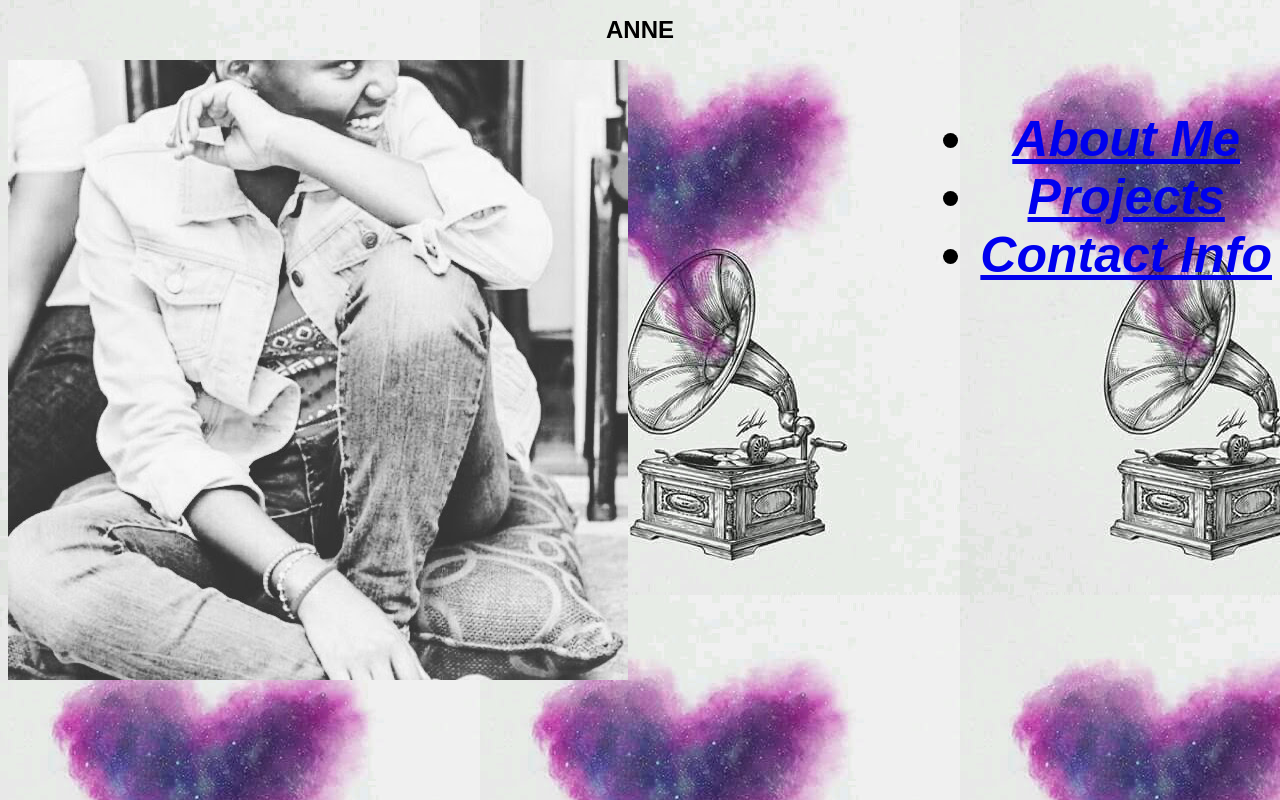
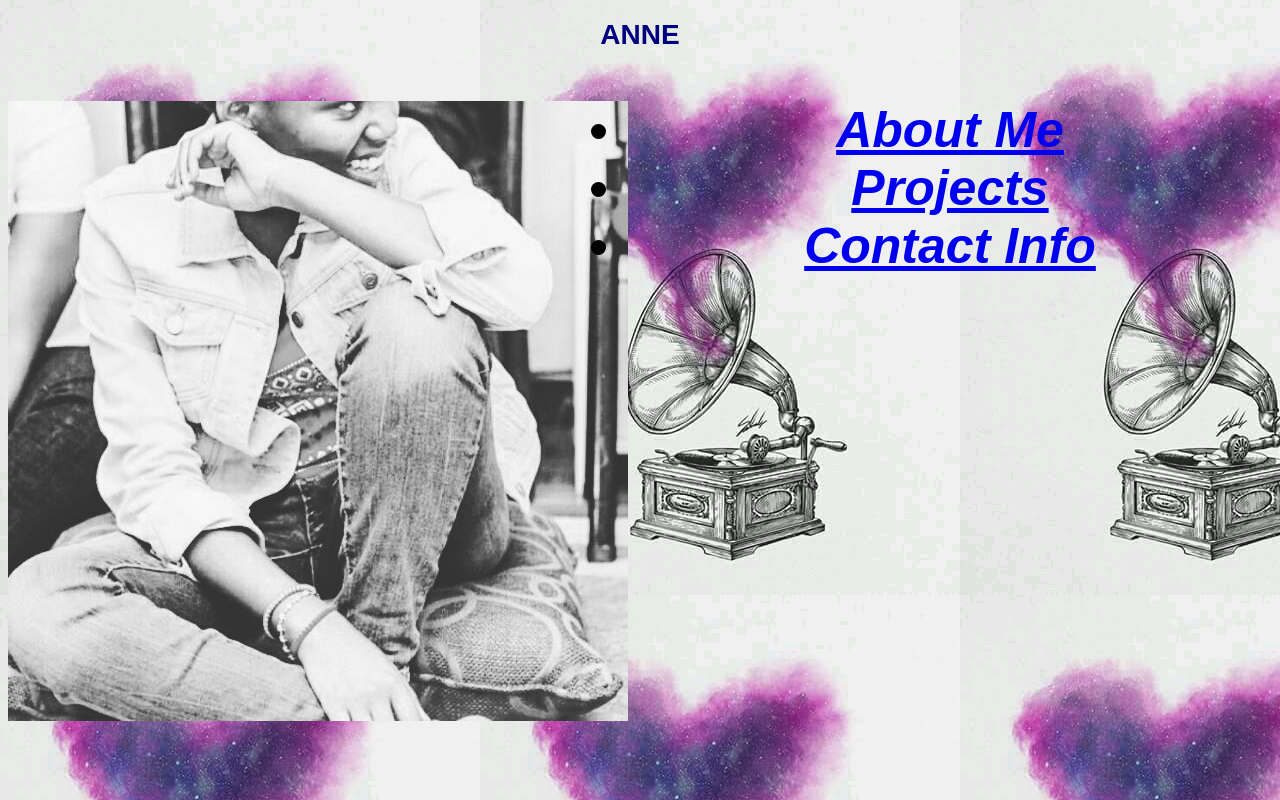
Before and after one commit to Anne-15/portfolio, a plain HTML site: page anne.html in a window 1280 px wide. Drawn offline with Linux system fonts and the light colour scheme.

Commit message:
Add css changes made to the repository

```diff
--- a/anne.html
+++ b/anne.html
@@ -5,7 +5,7 @@
   <title>Anne portfolio</title>
 </head>
 <body Background="Download.jpg">
-  <h1 id="topic"><strong>ANNE</strong><h1>
+  <h1><strong>ANNE</strong><h1>
     <div>
       <img style="float: left" src="anne.jpg">
     </div>
--- a/css/styles.css
+++ b/css/styles.css
@@ -1,5 +1,6 @@
 .column{
-  float: right;
+  color: black;
+  float: bottom right;
   width: 30%
   font-family: sans-serif;
   font-style: italic;
@@ -16,13 +17,19 @@
   padding: 6px
   margin: 20px
 }
-#topic{
-  text-indent: inherit;
-  text-align: center;
-}
 body{
+  background-color: hotpink;
   text-align: center;
   font-family: sans-serif;
   font-style: normal;
   font-size: 12px
 }
+h1{
+  text-align: center;
+  color: navy;
+  font-family: sans-serif;
+  font-size: 28px
+}
+img.style{
+  border-radius: 20%
+}
```
Also changed, not shown: projects.html (+0 -2 lines), 1 other file.
